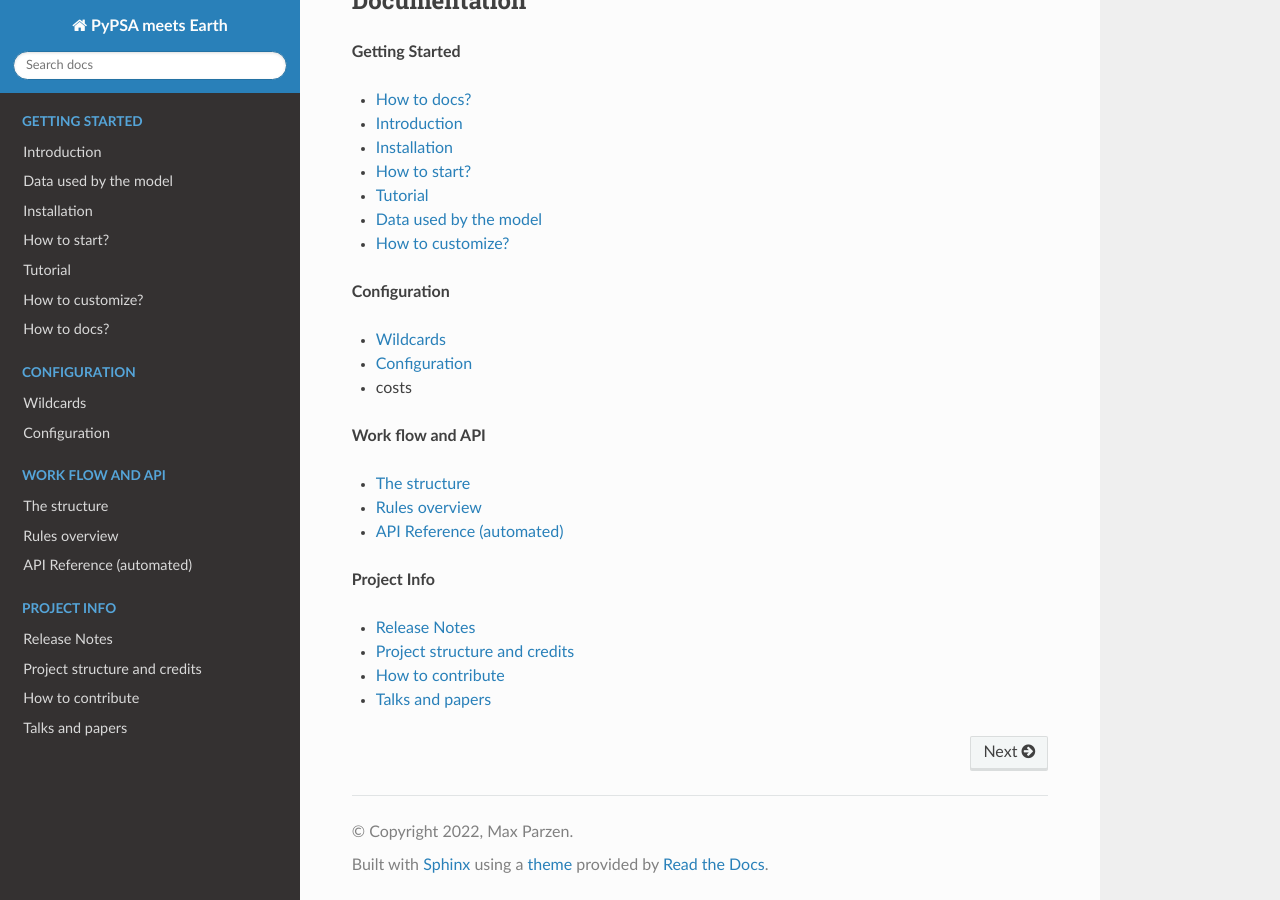
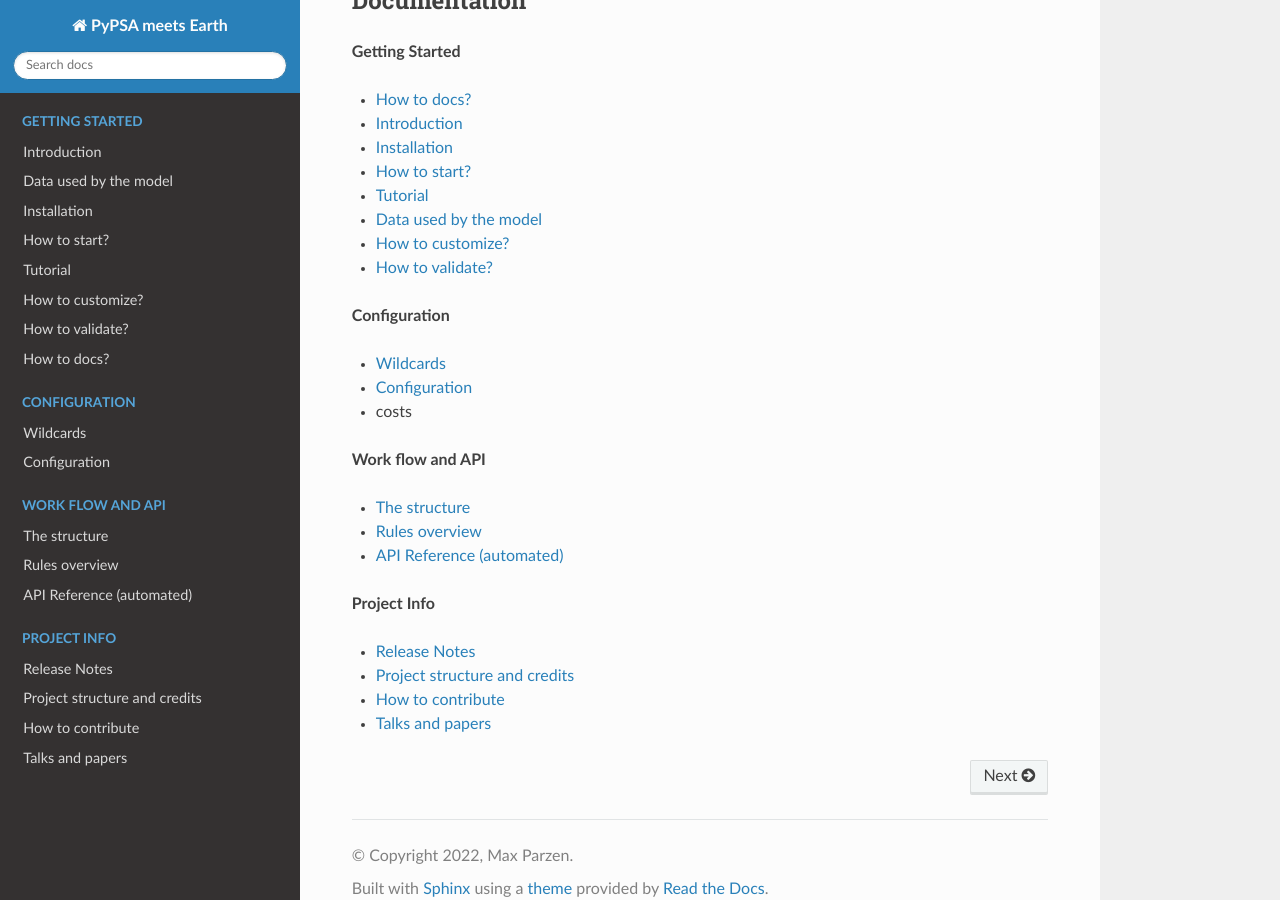
Before and after one commit to pypsa-meets-earth/pypsa-earth, a Sphinx documentation site: the page built from doc/index.rst, in a window 1280 px wide and 900 px high, scrolled down 1641 px. Built offline with Sphinx 7.4.7 and the Read the Docs theme 2.0.0, drawn with Linux system fonts in a browser that asks for light colours; pages that are not in the unit, such as notebooks, are missing from menus; the version number could not be read and is left out.

Commit message:
Update index

```diff
--- a/doc/index.rst
+++ b/doc/index.rst
@@ -115,6 +115,7 @@ Documentation
 * :doc:`tutorial`
 * :doc:`data_workflow`
 * :doc:`how_to_customize`
+* :doc:`how_to_validate`
 
 .. toctree::
    :hidden:
@@ -127,6 +128,7 @@ Documentation
    how_to_start
    tutorial
    how_to_customize
+   how_to_validate
    how_to_docs
 
 **Configuration**
```
